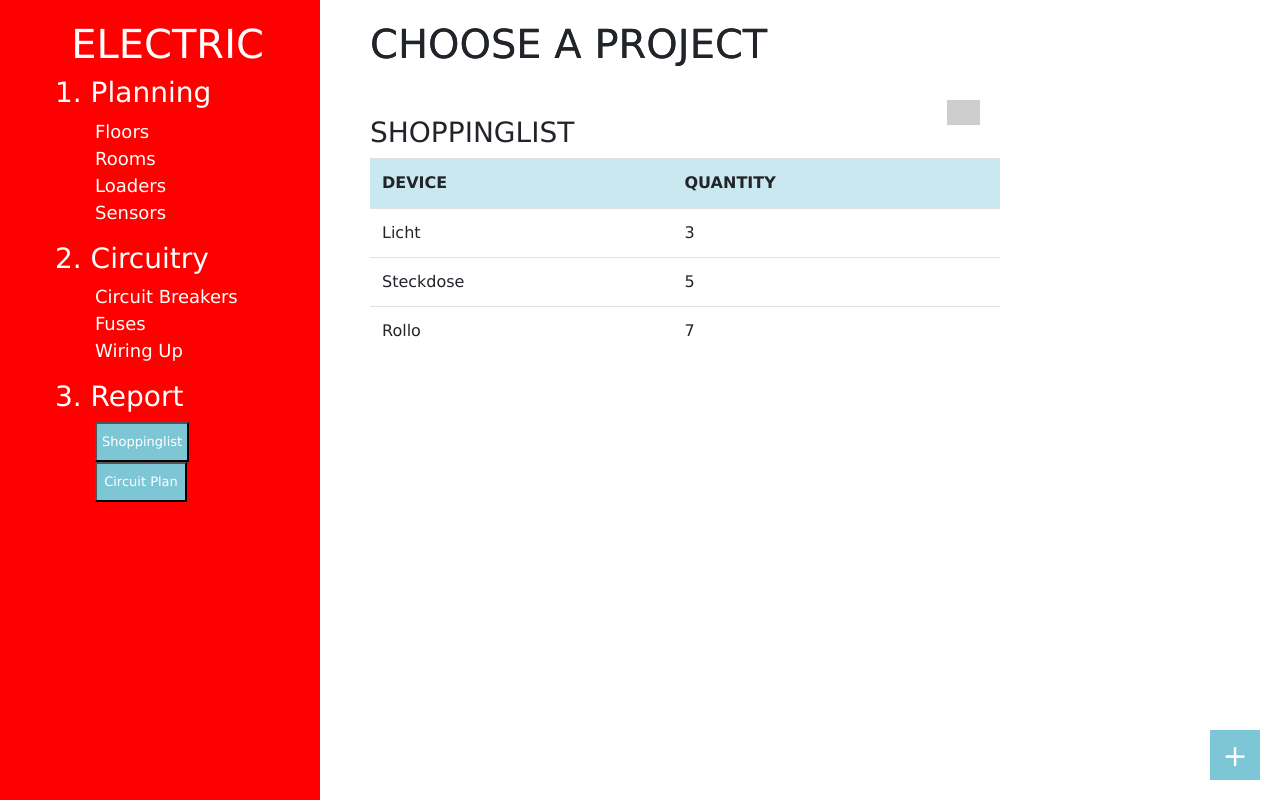
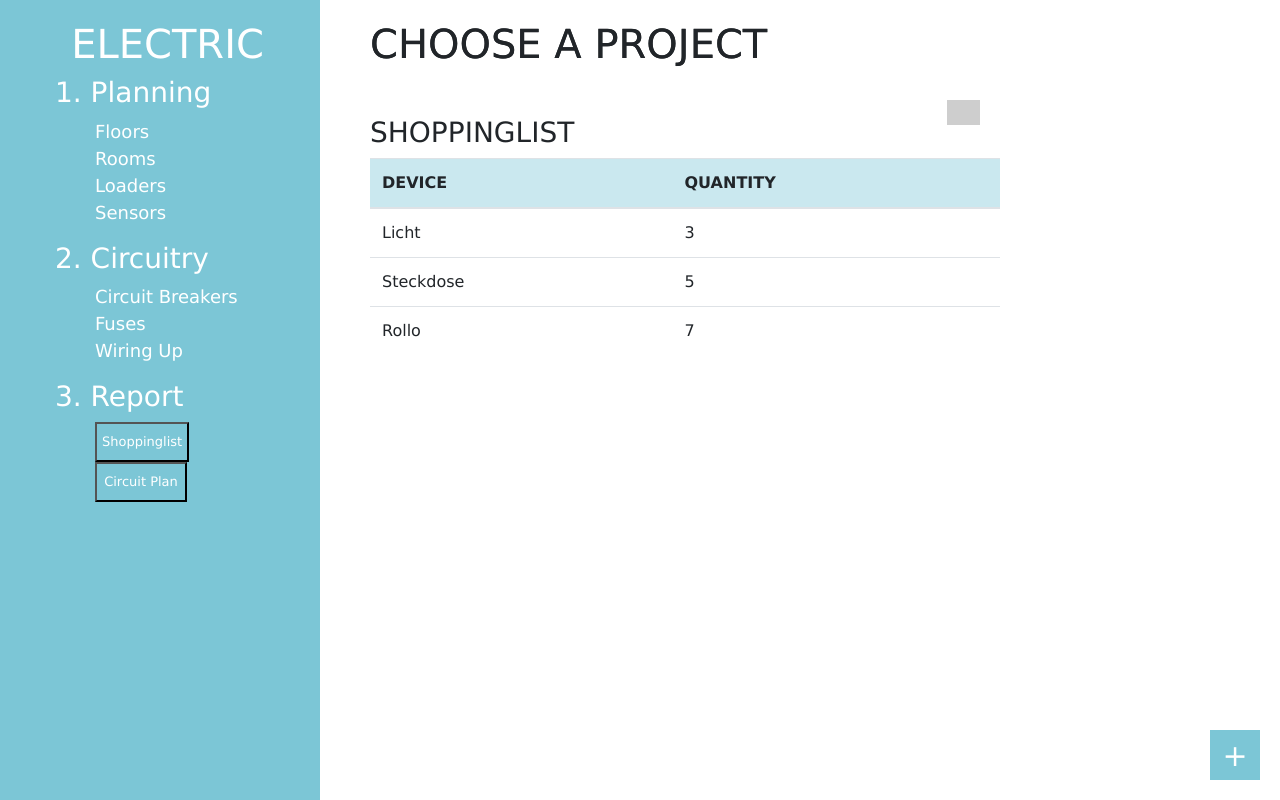
Before and after one commit to Kl4rity/Elektroinstallationsplaner_Tracker, a PHP site: page / in a window 1280 px wide. Run offline with PHP 8.4, Linux system fonts and the light colour scheme; grey boxes are pictures that could not be loaded.

Commit message:
Repaired design damage done.

```diff
--- a/implementation/src/style.css
+++ b/implementation/src/style.css
@@ -4,7 +4,7 @@
 }
 
 .sidebar {
-    background-color: red;
+    background-color: rgb(124, 198, 214);
     position:fixed;
     height:100%;
     left:0px;
```
